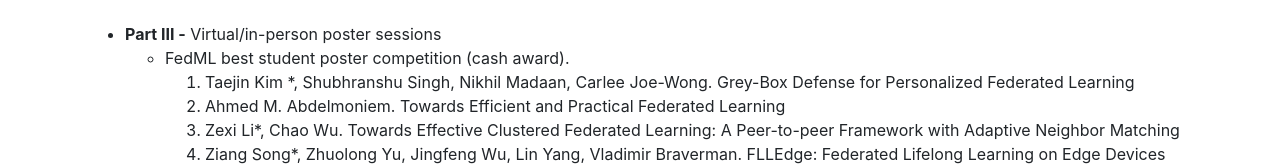
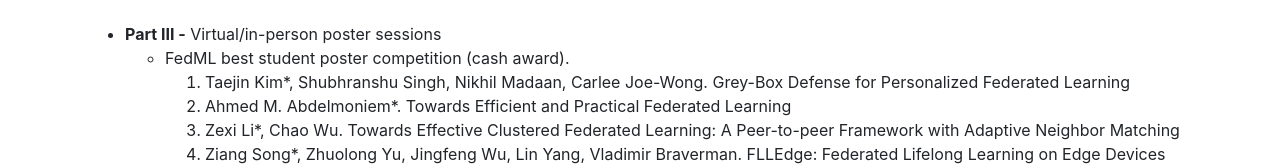
Before and after one commit to CrossFL2022/CrossFL2022, a plain HTML site: page program/index.html in a window 1280 px wide. Shown: the part 638-804 px from the top of the page. Drawn offline with Linux system fonts and the light colour scheme.

Commit message:
edit accepted posters list

```diff
--- a/program/index.html
+++ b/program/index.html
@@ -245,8 +245,8 @@
       <!-- <li>Contributed posters from junior researchers and PhD students.</li> -->
       <li>FedML best student poster competition (cash award).</li>
       <ol>
-        <li>Taejin Kim *, Shubhranshu Singh, Nikhil Madaan, Carlee Joe-Wong. Grey-Box Defense for Personalized Federated Learning</li>
-        <li>Ahmed M. Abdelmoniem. Towards Efficient and Practical Federated Learning</li>
+        <li>Taejin Kim*, Shubhranshu Singh, Nikhil Madaan, Carlee Joe-Wong. Grey-Box Defense for Personalized Federated Learning</li>
+        <li>Ahmed M. Abdelmoniem*. Towards Efficient and Practical Federated Learning</li>
         <li>Zexi Li*,  Chao Wu. Towards Effective Clustered Federated Learning: A Peer-to-peer Framework with Adaptive Neighbor Matching</li>
         <li>Ziang Song*, Zhuolong Yu,  Jingfeng Wu, Lin Yang, Vladimir Braverman. FLLEdge: Federated Lifelong Learning on Edge Devices</li>
         <li>Mohammad Taha Toghani*,  Cesar Uribe. Scalable Average Consensus with Compressed Communications</li>
```
